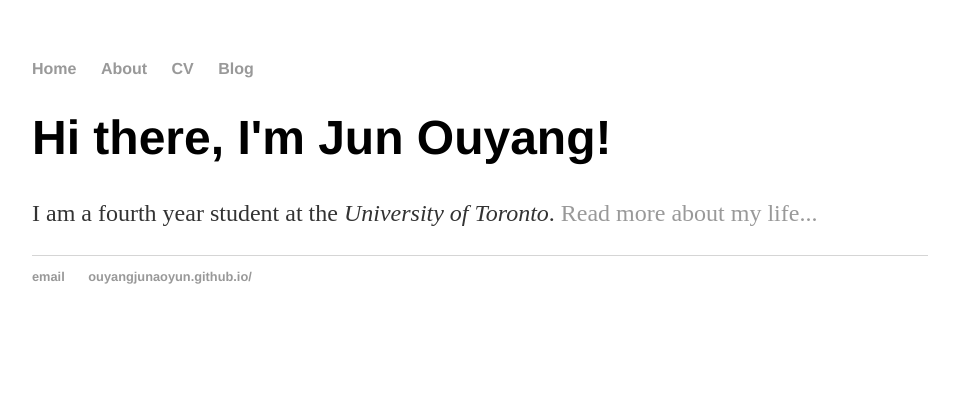
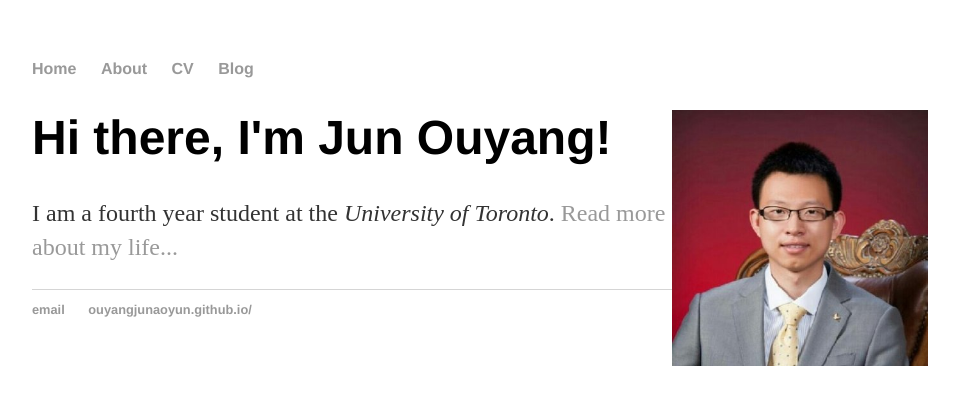
Before and after one commit to ouyangjunaoyun/mywebsite, a Jekyll site: the page built from index.html, in a window 1280 px wide. Shown: the top 405 px of the page, without its empty margins (160-1119 px from the left). Built offline with Jekyll 4.4.1, drawn with Linux system fonts in a browser that asks for light colours.

Commit message:
Update index.html

```diff
--- a/index.html
+++ b/index.html
@@ -4,7 +4,8 @@
 ---
 
 <picture>
- 	 <source media="(min-width: 465px)" srcset="https://ouyangjunaoyun.github.io/photo/profile.jpg">
+
+	<img SRC="https://ouyangjunaoyun.github.io/photo/profile.jpg" ALT="Profile Photo" WIDTH=256 HEIGHT=256 align="right">
 </picture>
 
 <div class="blurb">
```
